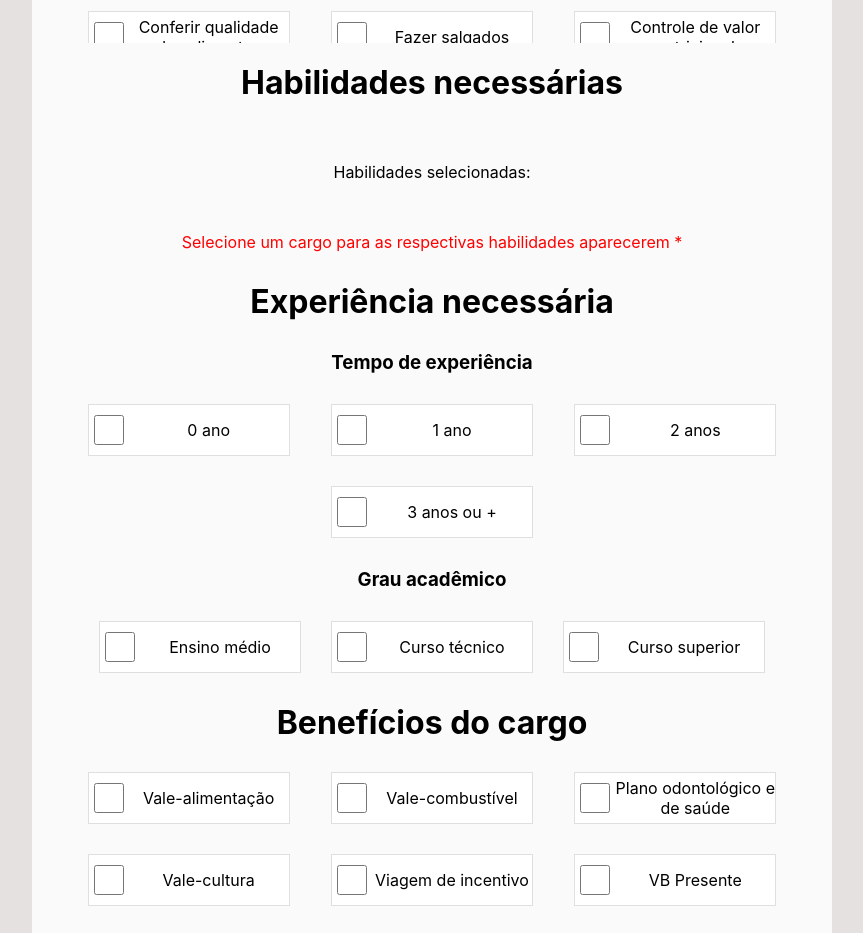
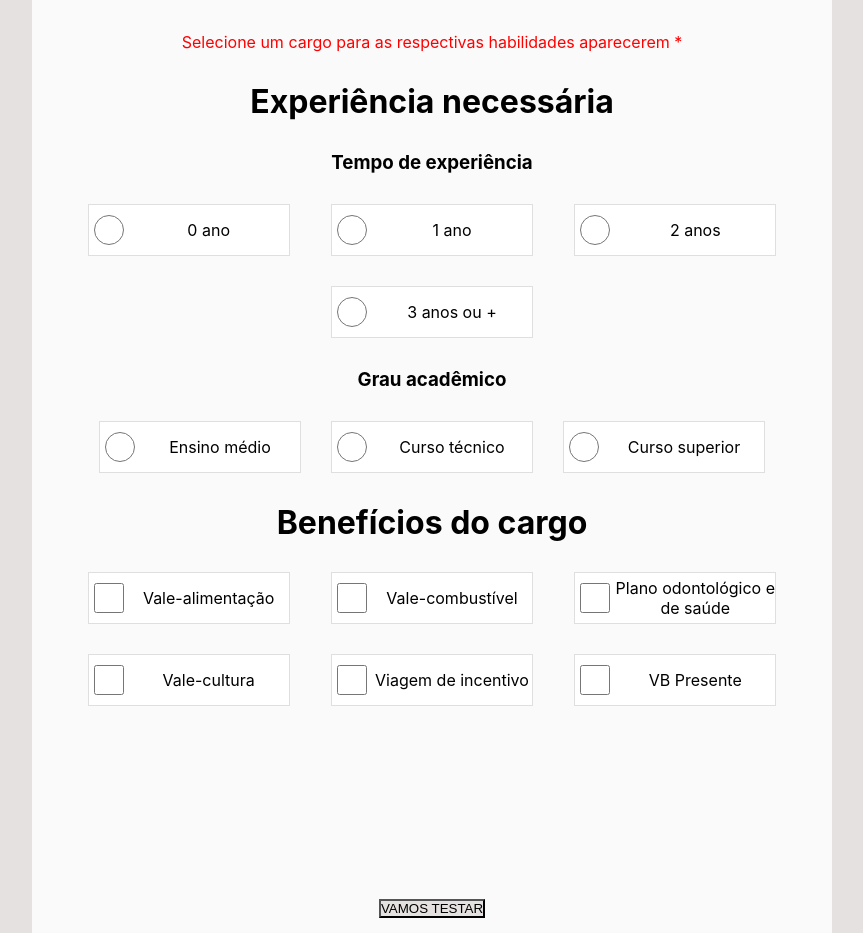
Before and after one commit to mateussuricato/projetoForm-donaMarcia, a React (Create React App) app: page / in a window 1280 px wide. Shown: the part 900-1833 px from the top of the page, without its empty margins (208-1071 px from the left). Built offline with nearby package versions, Linux system fonts and the light colour scheme.

Commit message:
fix: test

```diff
--- a/src/components/InputCheckbox/index.tsx
+++ b/src/components/InputCheckbox/index.tsx
@@ -11,7 +11,8 @@ interface InputPros {
   name?: string | undefined;
   inputName?: string
   onChange?: any
-  verificar: any
+  verificar?: any
+  type?: any
 }
 
 const InputCheckbox = ({
@@ -23,7 +24,8 @@ const InputCheckbox = ({
   name,
   inputName,
   onChange,
-  verificar
+  verificar,
+  type
 }: InputPros) => {
   if (habilidadesState == habilidades) {
     return (
@@ -37,7 +39,7 @@ const InputCheckbox = ({
   ) {
     return (
       <S.RadioOverlay>
-        <input onChangeCapture={verificar} onChange={onChange} name={inputName} value={name} defaultChecked type="checkbox" />
+        <input onChangeCapture={verificar} onChange={onChange} name={inputName} value={name} defaultChecked type={type} />
         <span>{atividades}</span>
       </S.RadioOverlay>
     );
@@ -47,7 +49,7 @@ const InputCheckbox = ({
   ) {
     return (
       <S.RadioOverlay>
-        <input onChangeCapture={verificar} onChange={onChange} name={inputName} value={name} defaultChecked type="checkbox" />
+        <input onChangeCapture={verificar} onChange={onChange} name={inputName} value={name} defaultChecked type={type} />
         <span>{atividades}</span>
       </S.RadioOverlay>
     );
@@ -57,7 +59,7 @@ const InputCheckbox = ({
   ) {
     return (
       <S.RadioOverlay>
-        <input onChangeCapture={verificar} onChange={onChange} name={inputName} value={name} defaultChecked type="checkbox" />
+        <input onChangeCapture={verificar} onChange={onChange} name={inputName} value={name} defaultChecked type={type} />
         <span>{atividades}</span>
       </S.RadioOverlay>
     );
@@ -67,7 +69,7 @@ const InputCheckbox = ({
   ) {
     return (
       <S.RadioOverlay>
-        <input onChangeCapture={verificar} onChange={onChange} name={inputName} value={name} defaultChecked type="checkbox" />
+        <input onChangeCapture={verificar} onChange={onChange} name={inputName} value={name} defaultChecked type={type} />
         <span>{atividades}</span>
       </S.RadioOverlay>
     );
@@ -77,7 +79,7 @@ const InputCheckbox = ({
   ) {
     return (
       <S.RadioOverlay>
-        <input onChangeCapture={verificar} onChange={onChange} name={inputName} value={name} defaultChecked type="checkbox" />
+        <input onChangeCapture={verificar} onChange={onChange} name={inputName} value={name} defaultChecked type={type} />
         <span>{atividades}</span>
       </S.RadioOverlay>
     );
@@ -86,9 +88,9 @@ const InputCheckbox = ({
       <div>
         <S.RadioOverlay>
           {desmarcado ? (
-            <input onChangeCapture={verificar} onChange={onChange} name={inputName} value={name} defaultChecked type="checkbox" />
+            <input onChangeCapture={verificar} onChange={onChange} name={inputName} value={name} defaultChecked type={type} />
           ) : (
-            <input onChangeCapture={verificar} onChange={onChange} name={inputName} value={name} type="checkbox" />
+            <input onChangeCapture={verificar} onChange={onChange} name={inputName} value={name} type={type} />
           )}
           <span>{atividades}</span>
         </S.RadioOverlay>
--- a/src/components/ModalForm/index.tsx
+++ b/src/components/ModalForm/index.tsx
@@ -21,11 +21,10 @@ import SelectEtapas from "../SelectEtapas";
 import axios from "axios";
 
 const ModalForm = () => {
-  const [selectValue, setSelectValue] = useState<any>("");
+  const [selectValue, setSelectValue] = useState<any>("Selecione ");
   const [habilidadesState, setHabilidadesState] = useState<any>(habilidades);
   const [desmarcado, setDesmarcado] = useState(false);
   const [checkedAtividades, setCheckedAtividades] = useState<any>([]);
-
 
   const checkedItems = checkedAtividades.length
     ? checkedAtividades.reduce((total: string, item: string) => {
@@ -33,7 +32,9 @@ const ModalForm = () => {
       })
     : "";
 
-const handleCheckAtividades = (event: { target: { checked: any; value: any; }; }) => {
+  const handleCheckAtividades = (event: {
+    target: { checked: any; value: any };
+  }) => {
     var updatedList = [...checkedAtividades];
     if (event.target.checked) {
       updatedList = [...checkedAtividades, event.target.value];
@@ -43,23 +44,44 @@ const handleCheckAtividades = (event: { target: { checked: any; value: any; }; }
     setCheckedAtividades(updatedList);
   };
 
-const [checkedHablidades, setCheckedHabilidades] = useState<any>([]);
+  const [checkedHabilidades, setCheckedHabilidades] = useState<any>([]);
 
-
-const checkedHabilidades= checkedHablidades.length
-? checkedHablidades.reduce((total: string, item: string) => {
+  const checkedItensHabilidades = checkedHabilidades.length
+    ? checkedHabilidades.reduce((total: string, item: string) => {
         return total + ", " + item;
       })
     : "";
 
-const handleCheckHabilidades = (event: { target: { checked: any; value: any; }; }) => {
- var updatedList = [...checkedHablidades];
+  const handleCheckHabilidades = (event: {
+    target: { checked: any; value: any };
+  }) => {
+    var updatedList = [...checkedHabilidades];
     if (event.target.checked) {
-   updatedList = [...checkedHablidades, event.target.value];
+      updatedList = [...checkedHabilidades, event.target.value];
     } else {
-   updatedList.splice(checkedHablidades.indexOf(event.target.value), 1);
+      updatedList.splice(checkedHabilidades.indexOf(event.target.value), 1);
     }
     setCheckedHabilidades(updatedList);
+  };
+
+  const [checkedBeneficios, setCheckedBeneficios] = useState<any>([]);
+
+  const checkedItensBeneficios = checkedBeneficios.length
+    ? checkedBeneficios.reduce((total: string, item: string) => {
+        return total + ", " + item;
+      })
+    : "";
+
+  const handleCheckBeneficios = (event: {
+    target: { checked: any; value: any };
+  }) => {
+    var updatedList = [...checkedBeneficios];
+    if (event.target.checked) {
+      updatedList = [...checkedBeneficios, event.target.value];
+    } else {
+      updatedList.splice(checkedBeneficios.indexOf(event.target.value), 1);
+    }
+    setCheckedBeneficios(updatedList);
   };
 
   const initialValue = {
@@ -126,9 +148,6 @@ const handleCheckHabilidades = (event: { target: { checked: any; value: any; };
     });
   }
 
-
-
-
   return (
     <div>
       <S.FormOverlay onSubmit={onSubmit}>
@@ -151,15 +170,17 @@ const handleCheckHabilidades = (event: { target: { checked: any; value: any; };
           ></SelectEtapas>
         </S.InputContainer>
         <S.Titulo>Atividades que o cargo exerce</S.Titulo>
+        {checkedItems && (
           <S.Paragrafo>{`Atividades selecionadas: ${checkedItems}`}</S.Paragrafo>
+        )}
         <S.CheckboxContainer activescroll>
           {atividades2.map((elem, index) => {
             return (
               <InputCheckbox
+                type={"checkbox"}
                 name={elem}
                 key={index}
                 atividades={elem}
-                verificar={onChange}
                 onChange={handleCheckAtividades}
                 inputName={"atividadesdocargo"}
                 selectValue={selectValue}
@@ -168,18 +189,20 @@ const handleCheckHabilidades = (event: { target: { checked: any; value: any; };
           })}
         </S.CheckboxContainer>
         <S.Titulo>Habilidades necessárias</S.Titulo>
-        <S.Paragrafo>{`Habilidades selecionadas: ${checkedHabilidades}`}</S.Paragrafo>
+        {checkedItensHabilidades && (
+          <S.Paragrafo>{`Habilidades selecionadas: ${checkedItensHabilidades}`}</S.Paragrafo>
+        )}
         <S.CheckboxContainer>
           {habilidadesState.map((elem: { name: string | undefined }) => {
             return (
               <InputCheckbox
+                type={"checkbox"}
                 key={elem.name}
                 onChange={handleCheckHabilidades}
                 verificar={onChange}
                 inputName={"habilidadesdocargo"}
                 name={elem.name}
                 habilidadesState={habilidadesState}
-                desmarcado={desmarcado}
                 selectValue={selectValue}
                 atividades={elem.name}
               />
@@ -193,8 +216,8 @@ const handleCheckHabilidades = (event: { target: { checked: any; value: any; };
             {tempoexperiencia.map((elem) => {
               return (
                 <InputCheckbox
+                  type={"radio"}
                   key={elem.name}
-                  onChange={handleCheckAtividades}
                   verificar={onChange}
                   inputName={"tempoexperiencia"}
                   name={elem.name}
@@ -210,9 +233,9 @@ const handleCheckHabilidades = (event: { target: { checked: any; value: any; };
             {experiencia.map((elem) => {
               return (
                 <InputCheckbox
+                  type={"radio"}
                   key={elem.name}
                   verificar={onChange}
-                  onChange={handleCheckAtividades}
                   inputName={"grauexperiencia"}
                   name={elem.name}
                   selectValue={selectValue}
@@ -224,12 +247,16 @@ const handleCheckHabilidades = (event: { target: { checked: any; value: any; };
           </div>
         </S.CheckboxContainer>
         <S.Titulo>Benefícios do cargo</S.Titulo>
+        {checkedItensBeneficios && (
+          <S.Paragrafo>{`Habilidades selecionadas: ${checkedItensBeneficios}`}</S.Paragrafo>
+        )}
         <S.CheckboxContainer>
           {beneficios.map((elem) => {
             return (
               <InputCheckbox
+                type={"checkbox"}
                 key={elem.name}
-                onChange={handleCheckAtividades}
+                onChange={handleCheckBeneficios}
                 verificar={onChange}
                 name={elem.name}
                 inputName={"beneficioscargo"}
--- a/src/components/ModalForm/styles.ts
+++ b/src/components/ModalForm/styles.ts
@@ -74,5 +74,5 @@ max-width: 920px;
 background-color: #fafafa;
 margin: 0;
 text-align: center;
-padding: 40px 40px 40px 40px;
+padding: 20px;
 `;
--- a/src/components/Select/index.tsx
+++ b/src/components/Select/index.tsx
@@ -10,17 +10,16 @@ interface SelectProps {
   onChange?: any
 }
 
-const Select = ({ img, selectValue, setSelectValue, onChange }: SelectProps) => {
+const Select = ({ img, setSelectValue, onChange }: SelectProps) => {
   return (
     <S.SelectOverlay>
       <img src={img} alt="" />
       <S.Select
         name="cargo"
-        value={selectValue}
         onChangeCapture={onChange}
         onChange={(e) => setSelectValue(e.target.value)}
       >
-        <option disabled>
+        <option selected disabled>
         Selecione o cargo...
         </option>
         {cargos.map((elem: any) => {
--- a/src/components/SelectEtapas/index.tsx
+++ b/src/components/SelectEtapas/index.tsx
@@ -5,21 +5,19 @@ interface SelectProps {
   img?: string;
   selected?: string;
   setSalario?: any;
-  selectValue?: any;
   setSelectValue?: any;
   onChange?: any
 }
 
-const Select = ({ img, selectValue , onChange }: SelectProps) => {
+const Select = ({ img, onChange }: SelectProps) => {
   return (
     <S.SelectOverlay>
       <img src={img} alt="" />
       <S.Select
         onChangeCapture={onChange}
         name="etapas"
-        value={selectValue}
       >
-        <option disabled>
+        <option selected disabled>
           Etapas do processo
         </option>
         {etapas.map((elem) => {
```
Lines whose indentation alone changed are shown as unchanged.
